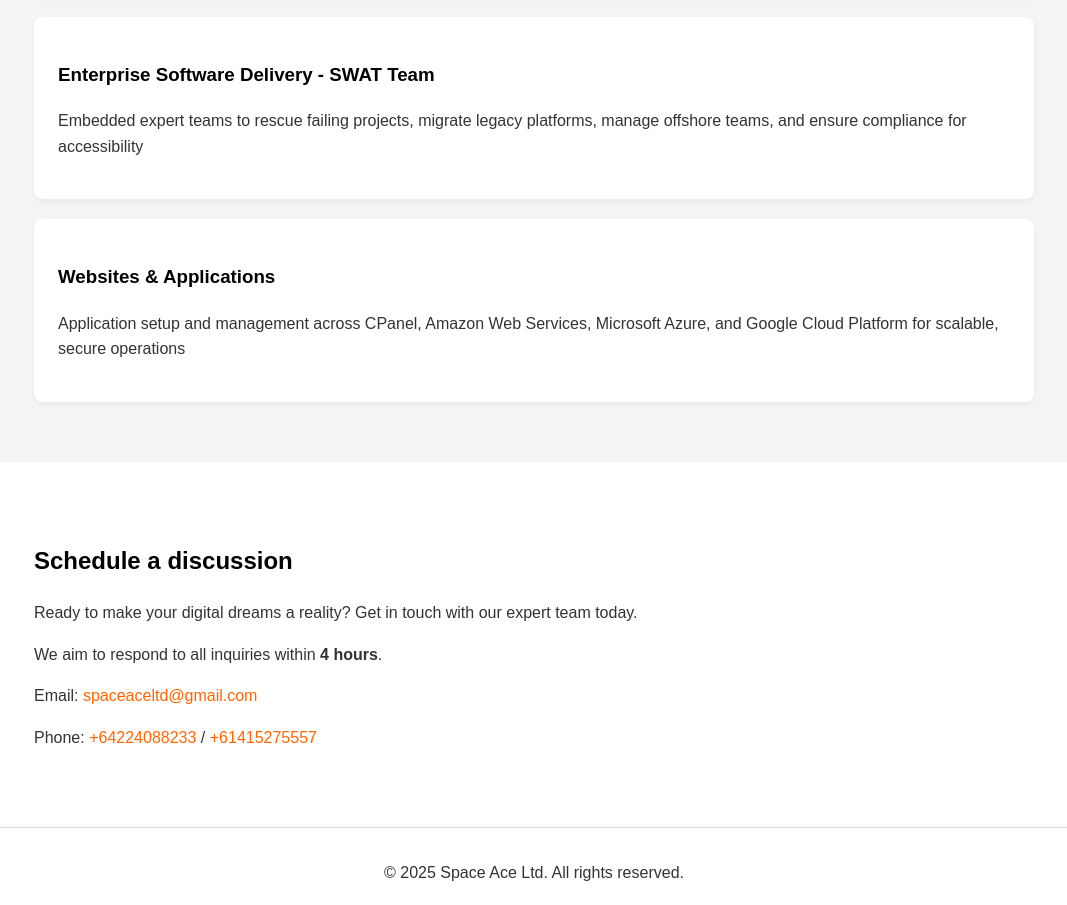
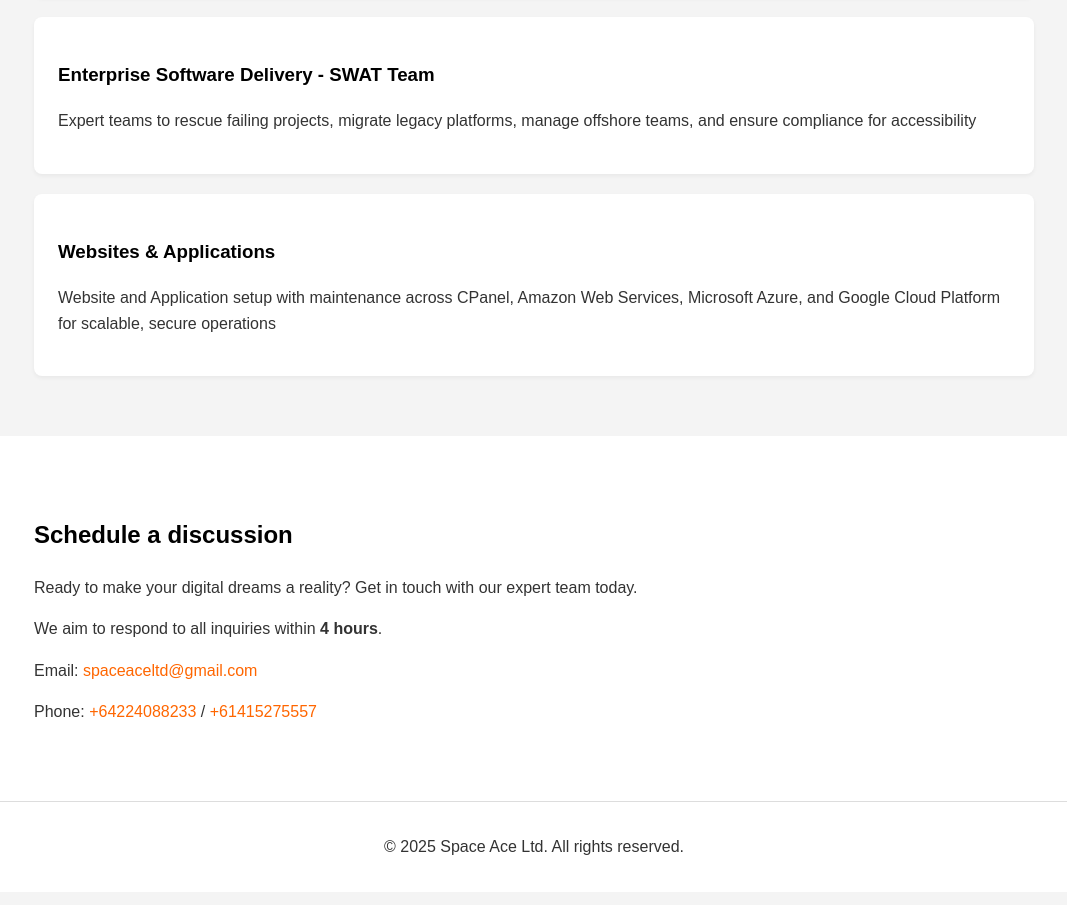
Before and after one commit to spaceaceltd/spaceace.site, a plain HTML site: page index.html in a window 1280 px wide. Shown: the part 989-1894 px from the top of the page, without its empty margins (106-1173 px from the left). Drawn offline with Linux system fonts and the light colour scheme.

Commit message:
Update index.html

```diff
--- a/index.html
+++ b/index.html
@@ -223,11 +223,11 @@
                     </div>
                     <div class="card">
                         <h3>Enterprise Software Delivery - SWAT Team</h3>
-                        <p>Embedded expert teams to rescue failing projects, migrate legacy platforms, manage offshore teams, and ensure compliance for accessibility</p>
+                        <p>Expert teams to rescue failing projects, migrate legacy platforms, manage offshore teams, and ensure compliance for accessibility</p>
                     </div>
                     <div class="card">
                         <h3>Websites & Applications</h3>
-                        <p>Application setup and management across CPanel, Amazon Web Services, Microsoft Azure, and Google Cloud Platform for scalable, secure operations</p>
+                        <p>Website and Application setup with maintenance across CPanel, Amazon Web Services, Microsoft Azure, and Google Cloud Platform for scalable, secure operations</p>
                     </div>
                 </div>
             </div>
```
